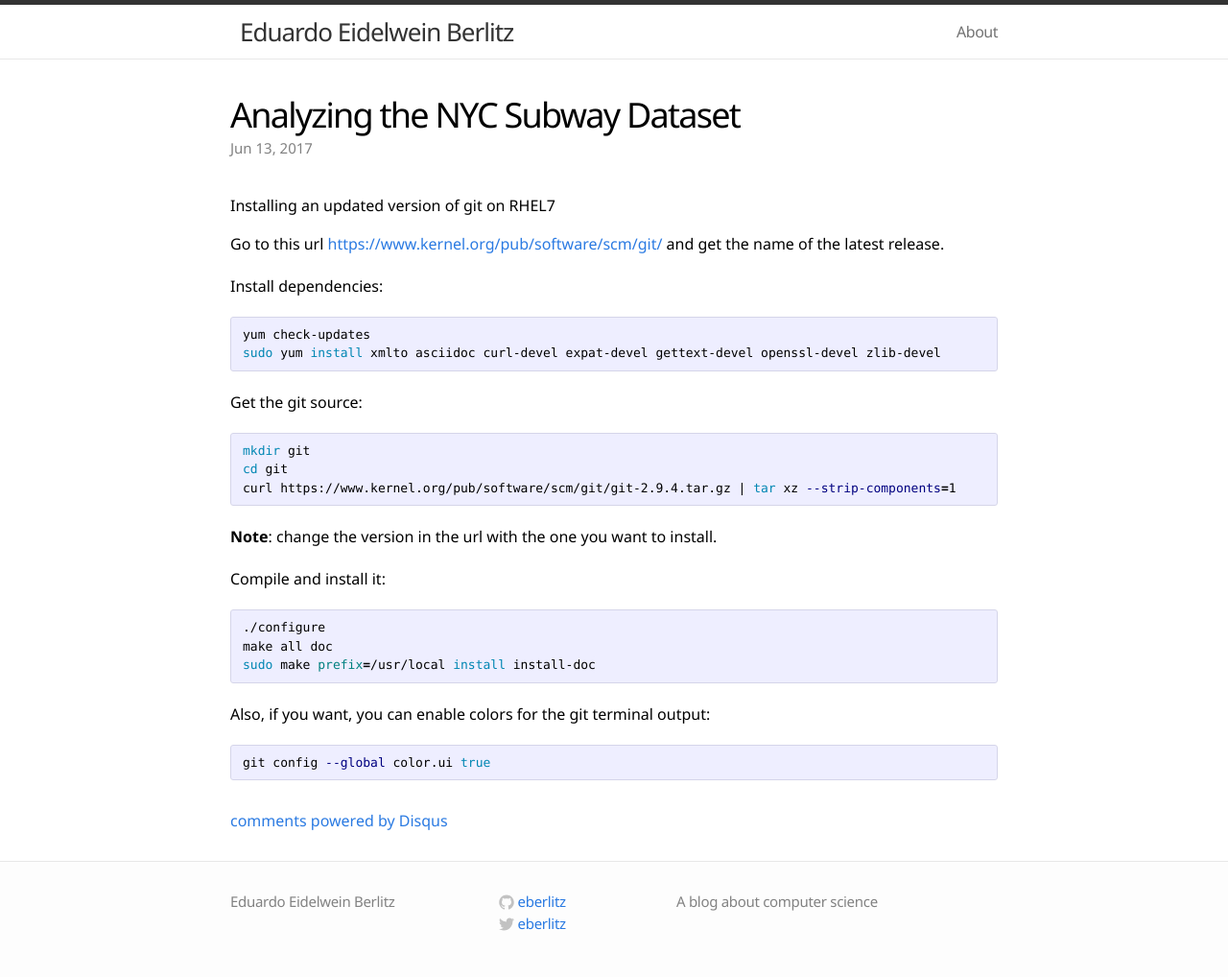
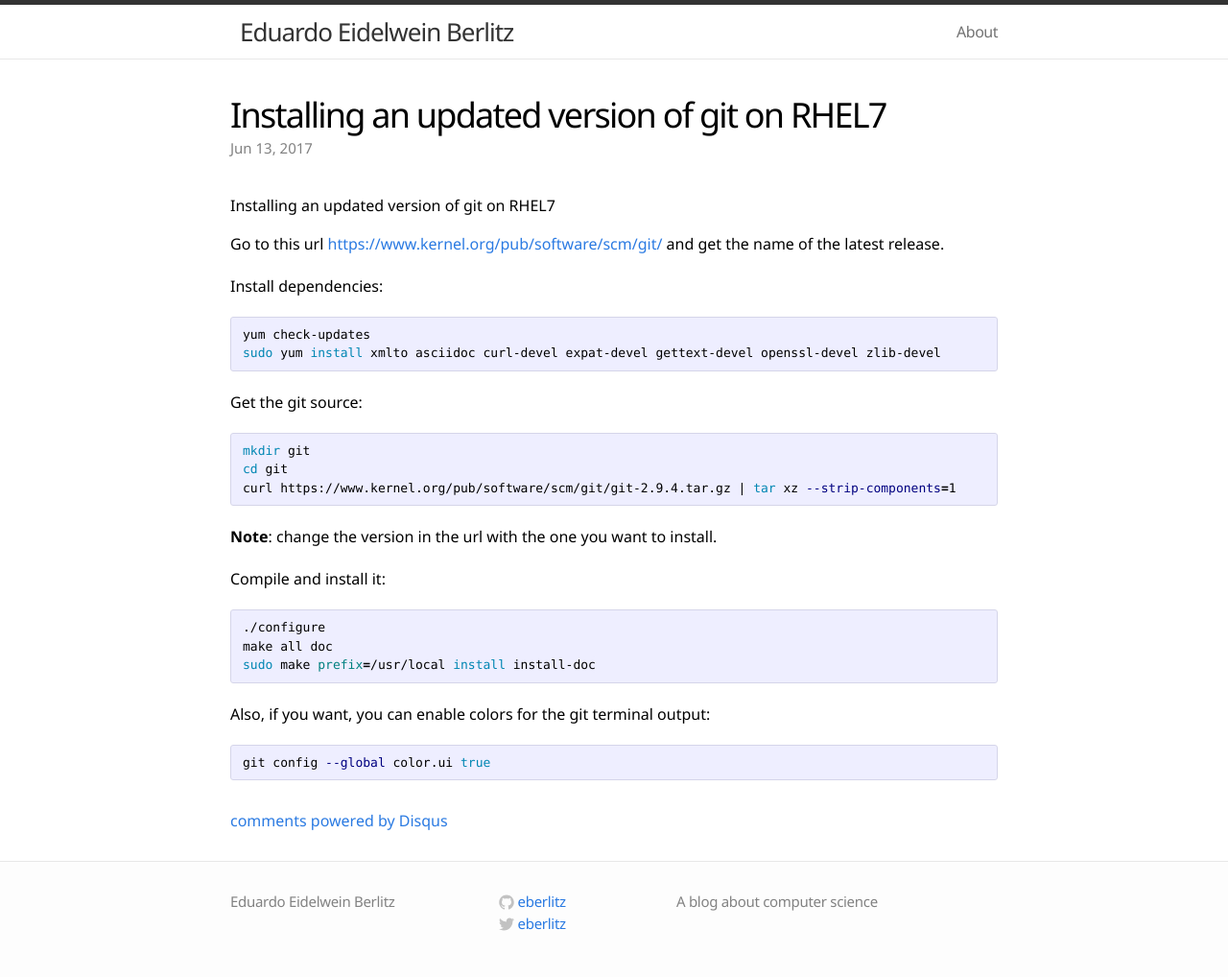
Before and after one commit to eberlitz/eberlitz.github.io, a Jekyll site: the page built from _posts/2017-06-13-installing-an-updated-version-of-git-on-rhel7.markdown, in a window 1280 px wide. Shown: the whole page at 96% size. Built offline with Jekyll 4.4.1, drawn with Linux system fonts in a browser that asks for light colours; comment, search, counter and statistics services are not loaded.

Commit message:
Create 2017-06-13-installing-an-updated-version-of-git-on-rhel7.markdown

```diff
--- a/_posts/2017-06-13-installing-an-updated-version-of-git-on-rhel7.markdown
+++ b/_posts/2017-06-13-installing-an-updated-version-of-git-on-rhel7.markdown
@@ -1,8 +1,8 @@
 ---
 layout: post
 comments: true
-title:  "Analyzing the NYC Subway Dataset"
-excerpt: "My personal project in fulfillment of Udacity’s Data Analyst Nanodegree"
+title:  "Installing an updated version of git on RHEL7"
+excerpt: "How to update the outdated git on the Red Hat Enterprise Linux 7"
 date:   2017-06-13 10:00:00
 published:   true
 ---
```
